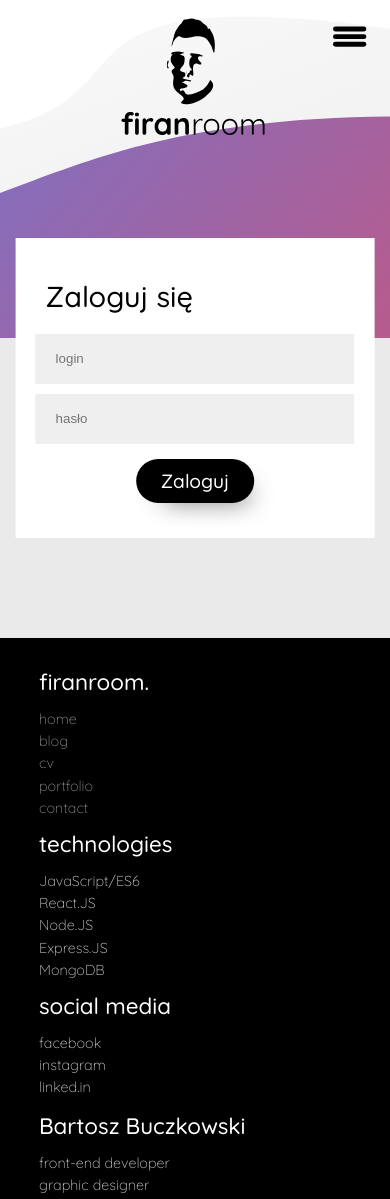
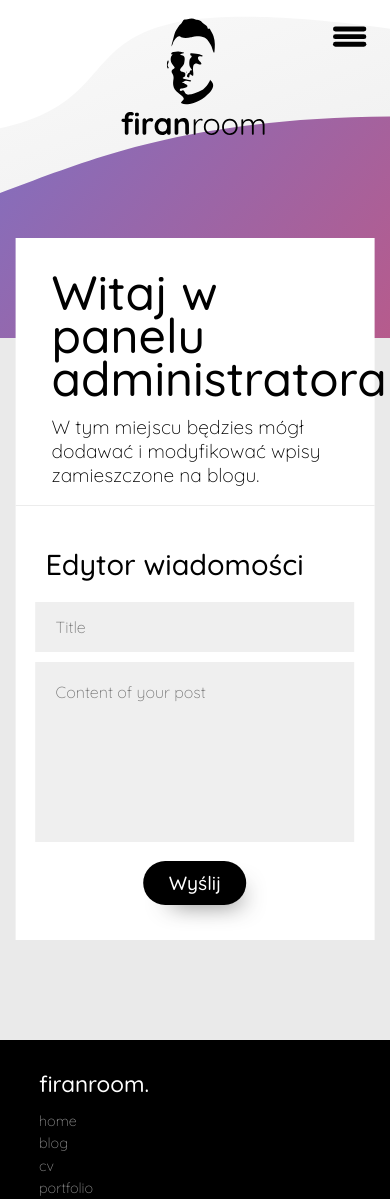
Before and after one commit to BartoszFirana/firanroom., a React (Create React App) app: page /panel in a window 390 px wide. Before the commit this address led to /login. Shown: the top 1199 px of the page. Built offline with nearby package versions, Linux system fonts and the light colour scheme.

Commit message:
Hamburger menu was upgrade
- hamburger menu is static now,
- simple footer in hamburger menu added (idea from first project design)

```diff
--- a/src/components/AdminPanel.js
+++ b/src/components/AdminPanel.js
@@ -8,6 +8,14 @@ const AdminPanel = () => {
                     <h1>Witaj w panelu administratora</h1>
                     <p>W tym miejscu będzies mógł dodawać i modyfikować wpisy zamieszczone na blogu.</p>
                 </div>
+                <div className="login__container layout__email">
+                    <h3>Edytor wiadomości</h3>
+                    <from className="login__form">
+                        <input className="layout__form--input" type="text" placeholder="Title" ></input>
+                        <textarea className="layout__form--input layout__email" name="text" /* value={this.state.value} onChange={this.handleChange} */ placeholder="Content of your post"></textarea>
+                        <button class="layout__button">Wyślij</button>
+                    </from >
+                </div>
             </div>
         </>
     );
--- a/src/components/HamburgerMenu.js
+++ b/src/components/HamburgerMenu.js
@@ -3,6 +3,7 @@ import { NavLink } from 'react-router-dom';
 import '../styles/HamburgerMenu.css';
 import HamburgerButton from './HamburgerButton';
 import MobileLogo from '../components/MobileLogo';
+import HamburgerMenuItems from '../components/HamburgerMenuItems';
 
 class HamburgerMenu extends Component {
     constructor(props) {
@@ -15,7 +16,9 @@ class HamburgerMenu extends Component {
     handleClick() {
         this.setState({ toggle: !this.state.toggle })
     }
+
     render() {
+
 
         const list = [
             { name: 'home', path: '/', exact: true },
@@ -45,6 +48,7 @@ class HamburgerMenu extends Component {
                         <ul className="hamburger__menu--list">
                             {menu}
                         </ul>
+                        <HamburgerMenuItems />
                     </div>
                 ) : (
                         <></>
--- /dev/null
+++ b/src/components/HamburgerMenuItems.js
@@ -0,0 +1,34 @@
+import React, { Component } from 'react';
+import linkedInLogo from '../images/linkedin.svg';
+import gitHubLogo from '../images/github.svg';
+
+class HamburgerMenuItems extends Component {
+    constructor(props) {
+        super(props);
+        this.state = {}
+    }
+
+    componentWillMount() {
+        document.body.style.overflow = "hidden";
+    }
+
+    componentWillUnmount() {
+        document.body.style.overflow = "visible"
+    }
+
+    render() {
+
+        return (
+            <>
+                <footer className="hamburger__footer">
+                    <p>Follow me on<br />linked.in and gitgub</p>
+                    <img src={linkedInLogo} alt="LinkedIn Logo" />
+                    <img src={gitHubLogo} alt="GitHub Logo" />
+                    <p>firanroom.</p>
+                </footer>
+            </>
+        );
+    }
+}
+
+export default HamburgerMenuItems;
--- a/src/pages/ContactPage.js
+++ b/src/pages/ContactPage.js
@@ -25,11 +25,14 @@ class ContactPage extends React.Component {
                 </div>
                 <div className="contact">
                     <section>
-                        <form onSubmit={this.handleSubmit}>
-                            <h3>Napisz do mnie</h3>
-                            <textarea value={this.state.value} onChange={this.handleChange} placeholder="Napisz wiadomość..."></textarea>
-                            <button>Wyślij</button>
-                        </form>
+                        <div className="login__container layout__email">
+                            <h3>Formularz kontaktowy</h3>
+                            <from className="login__form">
+                                <input className="layout__form--input" type="email" placeholder="e-mail@example.com" ></input>
+                                <textarea className="layout__form--input layout__email" name="text" value={this.state.value} onChange={this.handleChange} placeholder="Napisz wiadomość..."></textarea>
+                                <button class="layout__button">Wyślij</button>
+                            </from >
+                        </div>
                     </section>
                 </div>
             </div>
--- a/src/pages/LoginPage.js
+++ b/src/pages/LoginPage.js
@@ -5,7 +5,7 @@ const LoginPage = () => {
     return (
         <>
             <div className="web__container--notanim">
-                <div className="login__container">
+                <div className="login__container login__container--width">
                     <h3>Zaloguj się</h3>
                     <from className="login__form">
                         <input className="layout__form--input" type="text" placeholder="login" ></input>
--- a/src/pages/PanelPage.js
+++ b/src/pages/PanelPage.js
@@ -2,7 +2,7 @@ import React from 'react';
 import { Route, Redirect } from 'react-router-dom';
 import AdminPanel from '../components/AdminPanel';
 
-const permission = false;
+const permission = true;
 
 const PanelPage = () => {
     return (
--- a/src/styles/App.css
+++ b/src/styles/App.css
@@ -72,3 +72,7 @@ section.page {
 .layout__form--input:focus {
   border-left: 2px solid black;
 }
+
+textarea {
+  resize: none;
+}
--- a/src/styles/ContactPage.css
+++ b/src/styles/ContactPage.css
@@ -7,3 +7,12 @@
   align-content: center;
   min-width: 80%;
 }
+
+.login__container.layout__email {
+  max-width: 900px;
+}
+
+.layout__form--input.layout__email {
+  height: 180px;
+  padding: 20px;
+}
--- a/src/styles/HamburgerMenu.css
+++ b/src/styles/HamburgerMenu.css
@@ -65,6 +65,26 @@
   display: grid;
   left: 50%;
   transform: translate(-50%, 12%);
+}
+
+.hamburger__footer {
+  bottom: 0;
+  position: fixed;
+  width: 100%;
+  max-height: 35vh;
+  text-align: center;
+  font-size: 0.7rem;
+  color: #989898;
+}
+
+.hamburger__footer > img {
+  max-width: 40px !important;
+  margin: 5px;
+  opacity: 0.7;
+}
+
+.hamburger__footer > p {
+  padding: 10px;
 }
 
 @media (max-width: 349px) {
--- a/src/styles/HomePage.css
+++ b/src/styles/HomePage.css
@@ -1,5 +1,6 @@
 .web__container--about {
   padding: 5% 10%;
+  border-bottom: 1px solid #ececec;
 }
 
 h2.web_about--title::before {
--- a/src/styles/LoginPage.css
+++ b/src/styles/LoginPage.css
@@ -1,14 +1,14 @@
-.login {
-}
-
 .login__container {
   text-align: center;
   padding: 20px;
   width: 100%;
-  max-width: 360px;
   position: relative;
   left: 50%;
   transform: translate(-50%, 0);
+}
+
+.login__container.login__container--width {
+  max-width: 360px;
 }
 
 .login__container > h3 {
--- a/src/styles/index.css
+++ b/src/styles/index.css
@@ -6,10 +6,18 @@
   -moz-osx-font-smoothing: grayscale;
 }
 
-html {
+html,
+input,
+textarea {
   font-family: "Quicksand", sans-serif;
   font-weight: 300;
 }
+
+input,
+textarea {
+  font-size: 1rem;
+}
+
 button {
   outline: none;
 }
@@ -25,6 +33,10 @@ h6 {
 
 h1 {
   font-size: 3em;
+  font-size: 3em;
+  line-height: 0.9em;
+  padding-bottom: 15px;
+  padding-top: 15px;
 }
 
 h2 {
```
Also changed, not shown: src/images/github.svg (added), src/images/linkedin.svg (added).
